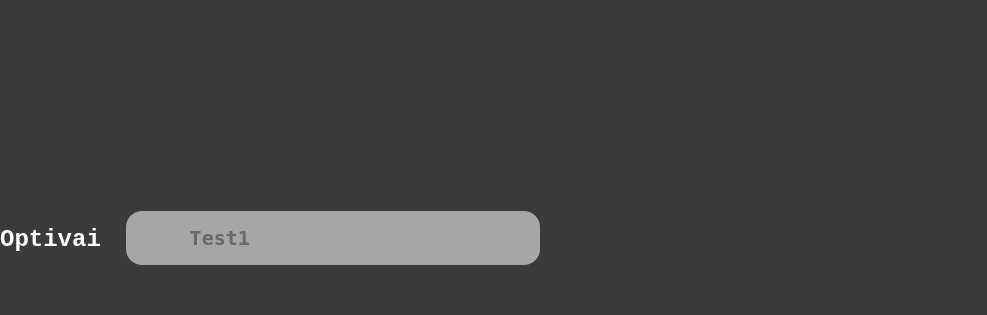
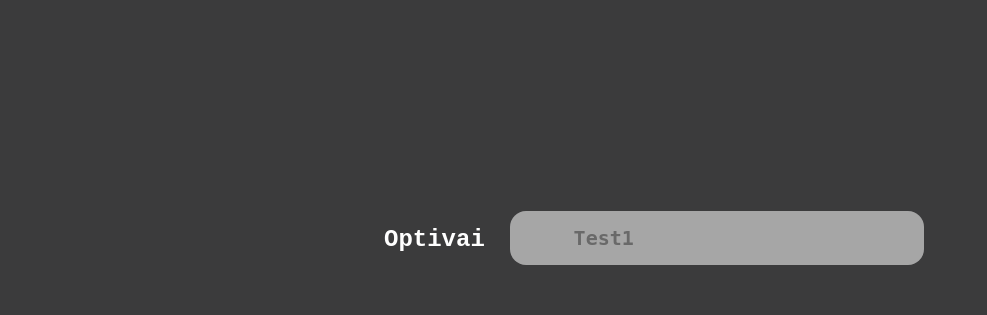
Before and after one commit to KamilDziuk/optivai, a PHP site: page / in a window 1280 px wide. Shown: the top 315 px of the page, without its empty margins (0-987 px from the left). Run offline with PHP 8.4, Linux system fonts and the light colour scheme.

Commit message:
Improving responsiveness v2 (styles)

```diff
--- a/css/style.css
+++ b/css/style.css
@@ -22,8 +22,11 @@ font-weight:300;
 
 #head
 {
-position: absolute;
+position: relative;
+
  width: 100%;
+transform: translateX(-20%);
+left: 50%;
  top: 20%;
 padding: 0%;
 background: rgba(233, 0, 0, 0);
```
